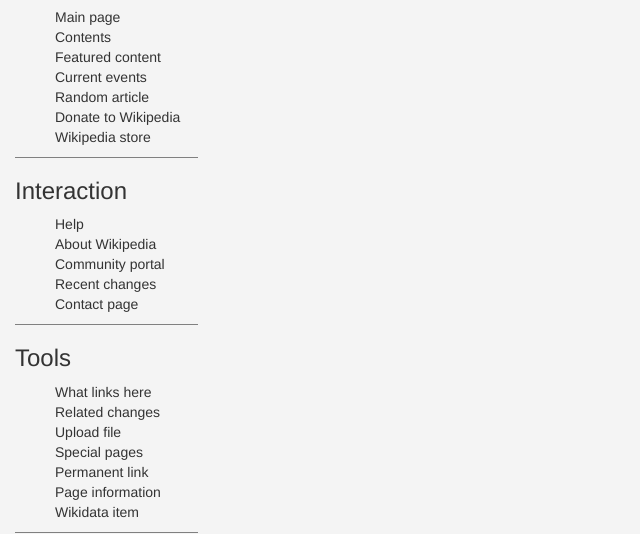
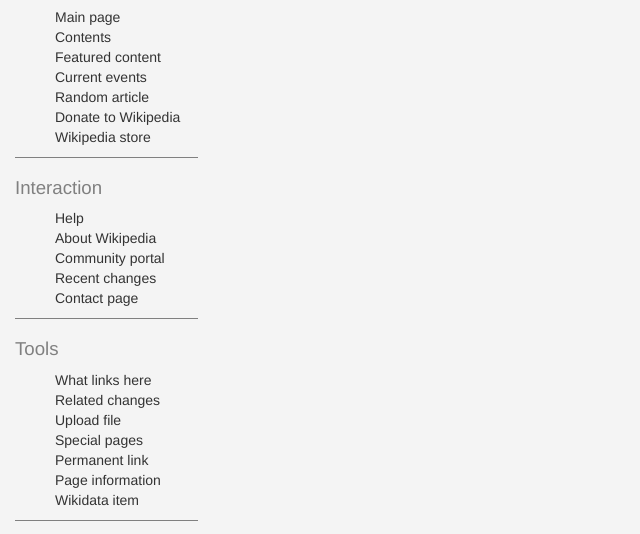
Before and after one commit to brynnacodes/wikipedia-clone, a plain HTML site: page index.html in a window 1280 px wide. Shown: the part 266-800 px from the top of the page, without its empty margins (0-640 px from the left). Drawn offline with nearby package versions, Linux system fonts and the light colour scheme.

Commit message:
format nav headings

```diff
--- a/css/styles.css
+++ b/css/styles.css
@@ -26,3 +26,8 @@ body {
   border-bottom: 1px solid gray;
   border-color: gray;
 }
+
+.nav-heading {
+  font-size: 14pt;
+  color: gray;
+}
```
